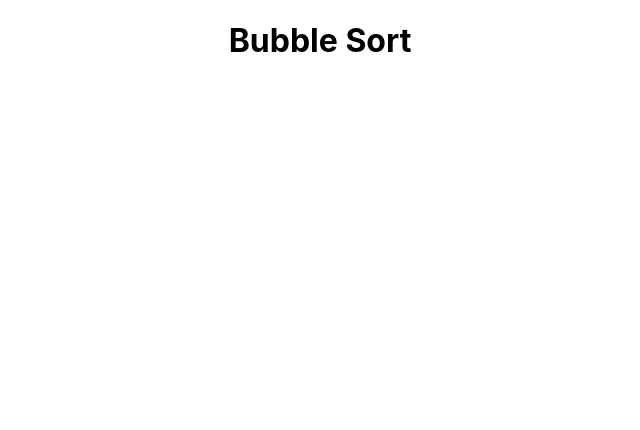
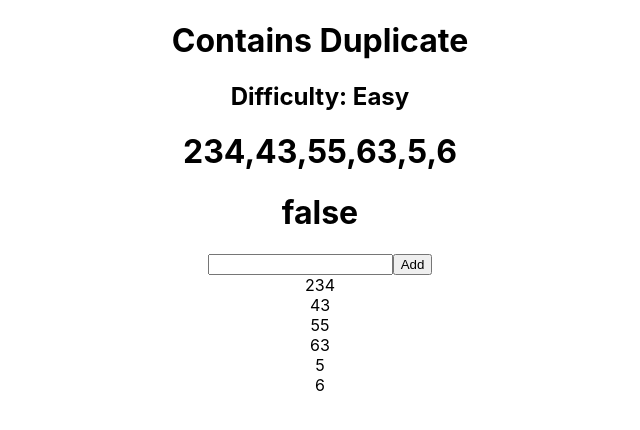
Before and after one commit to PatWyzlic/Algorithms, a React (Create React App) app in the folder algos/: page / in a window 1280 px wide. Shown: the top 430 px of the page, without its empty margins (320-960 px from the left). Built offline with nearby package versions, Linux system fonts and the light colour scheme.

Commit message:
Changing default path to HomePage

```diff
--- a/algos/src/App.js
+++ b/algos/src/App.js
@@ -2,12 +2,13 @@ import './App.css';
 import {Routes, Route} from "react-router-dom"
 import BubbleSort from './pages/BubbleSort';
 import ContainsDuplicate from './pages/ContainsDuplicate';
+import HomePage from './pages/HomePage';
 
 function App() {
   return (
     <div className="App">
       <Routes>
-        <Route path="/" element={<BubbleSort/>}/>
+        <Route path="/" element={<HomePage/>}/>
         <Route path="/containsduplicate" element={<ContainsDuplicate/>}/>
       </Routes>
     </div>
```
